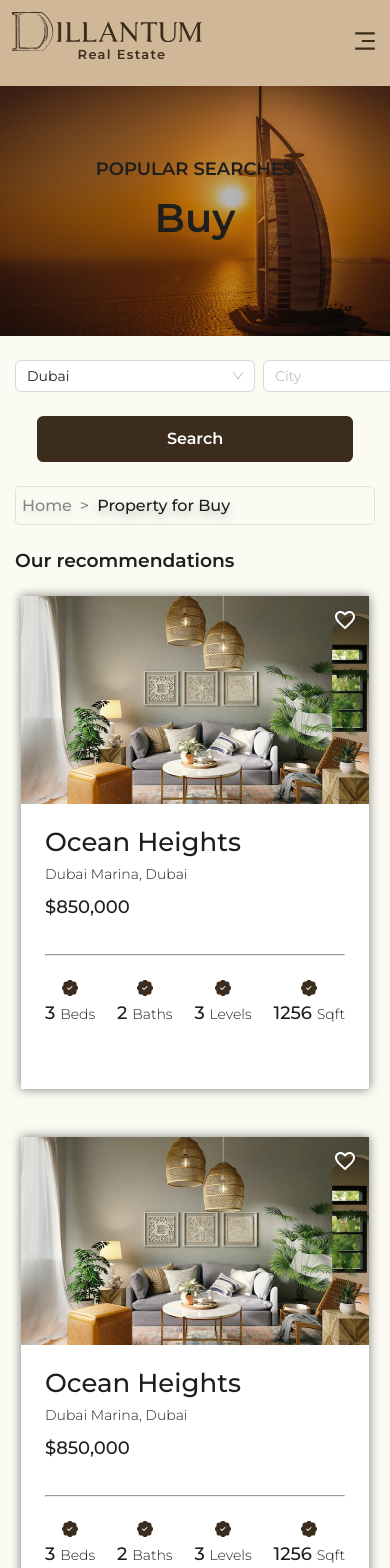
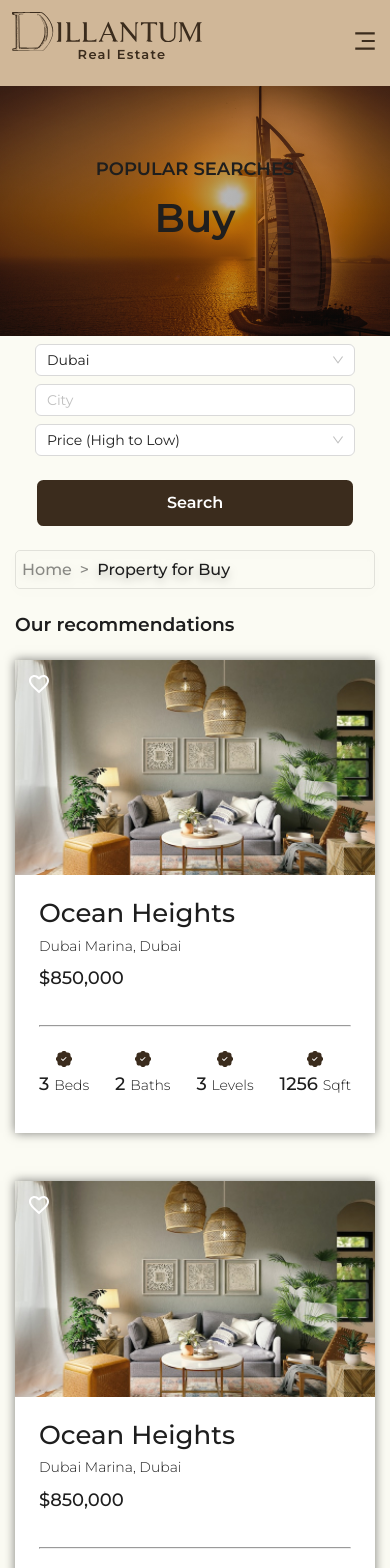
Before and after one commit to Natalia1607/dillantum, a React (Create React App) app: page /buy in a window 390 px wide. Shown: the top 1568 px of the page. Built offline with nearby package versions, Linux system fonts and the light colour scheme; no server answers.

Commit message:
Update items card

```diff
--- a/src/components/card/cardStyles.css
+++ b/src/components/card/cardStyles.css
@@ -81,15 +81,48 @@
     }
 }
 
+@media screen and (max-width: 800px) {
+    .cards,
+    .card__wrapp {
+        width: 100%;
+    }
+
+    .card__wrapp {
+        display: flex;
+        gap: 24px;
+        height: auto;
+    }
+
+    .card__img {
+        width: 300px;
+        height: auto;
+    }
+
+    .card__favourite {
+        left: 12px;
+    }
+
+    .card__data {
+        width: 100%;
+    }
+}
+
 @media screen and (max-width: 680px) {
+    .card__wrapp {
+        display: block;
+        width: 440px;
+    }
+
+
     .cards {
         flex-direction: column;
         align-items: center;
         gap: 24px;
     }
 
-    .card__wrapp {
-        width: 440px;
+    .card__img {
+        width: 100%;
+        height: auto;
     }
 }
 
--- a/src/components/search/searchStyles.css
+++ b/src/components/search/searchStyles.css
@@ -1,4 +1,5 @@
 .filter__container {
+    padding: 0px;
     padding: 24px 0;
 }
 
@@ -7,11 +8,6 @@
     justify-content: center;
     align-items: flex-end;
     gap: 24px;
-}
-
-.filter .input-wrap,
-.filter .input-wrap input {
-    width: 240px;
 }
 
 .select-wrap,
@@ -34,46 +30,39 @@
 @media screen and (max-width: 1100px) {
     .filter {
         justify-content: space-between;
-        gap: 24px 0px ;
-    }
-}
-
-@media screen and (max-width: 900px) {
-    .filter {
+        gap: 24px;
         flex-wrap: wrap;
     }
 
     .filter .btn {
         margin: auto;
+        padding: 0.7rem 3rem;
+    }
+
+    .ant-space {
+        width: 100%;
+        justify-content: center;
     }
 }
 
 @media screen and (max-width: 768px) {
-    .filter__container {
-        width: 100%;
-        margin: auto;
+    .block-tabs.md-hidden {
+        display: flex;
+        justify-content: center;
     }
 
-    .filter {
-        flex-wrap: wrap;
-        width: 100%;
+    .filter__container {
+        padding-top: 8px;
     }
 
-    .filter .input-wrap {
-        width: 45%;
+    .ant-space {
+        flex-wrap: wrap;
+        justify-content: center;
     }
 
-    .filter .input-wrap.sort {
-        width: 70%;
-    }
-
-    .filter .input-wrap input {
-        width: 100%;
-    }
-
-    .filter .btn {
-        margin: 0;
-        padding: 0.7rem 3rem;
+    .select-wrap,
+    .select-wrap .ant-select-selector {
+        width: 420px;
     }
 }
 
@@ -88,8 +77,9 @@
     }
 }
 
-@media screen and (max-width: 470px) {
-    .filter .input-wrap {
-        width: 100%;
+@media screen and (max-width: 420px) {
+    .select-wrap,
+    .select-wrap .ant-select-selector {
+        width: 320px;
     }
 }
--- a/src/components/tabs/Tabs.jsx
+++ b/src/components/tabs/Tabs.jsx
@@ -64,7 +64,6 @@ const Tabs = () => {
                     <Cards />
                     <Cards />
                     <Cards />
-                    <Footer />
                 </div>
                 <div className={toggleState === 3 ? "content  active-content" : "content"}>
                     <Search />
@@ -76,7 +75,6 @@ const Tabs = () => {
                     <Cards />
                     <Cards />
                     <Cards />
-                    <Footer />
                 </div>
                 <div className={toggleState === 4 ? "content  active-content" : "content"}>
                     <Search />
@@ -88,7 +86,6 @@ const Tabs = () => {
                     <Cards />
                     <Cards />
                     <Cards />
-                    <Footer />
                 </div>
                 <div className={toggleState === 5 ? "content  active-content" : "content"}>
                     <Search />
@@ -100,7 +97,6 @@ const Tabs = () => {
                     <Cards />
                     <Cards />
                     <Cards />
-                    <Footer />
                 </div>
             </div>
         </div>
```
